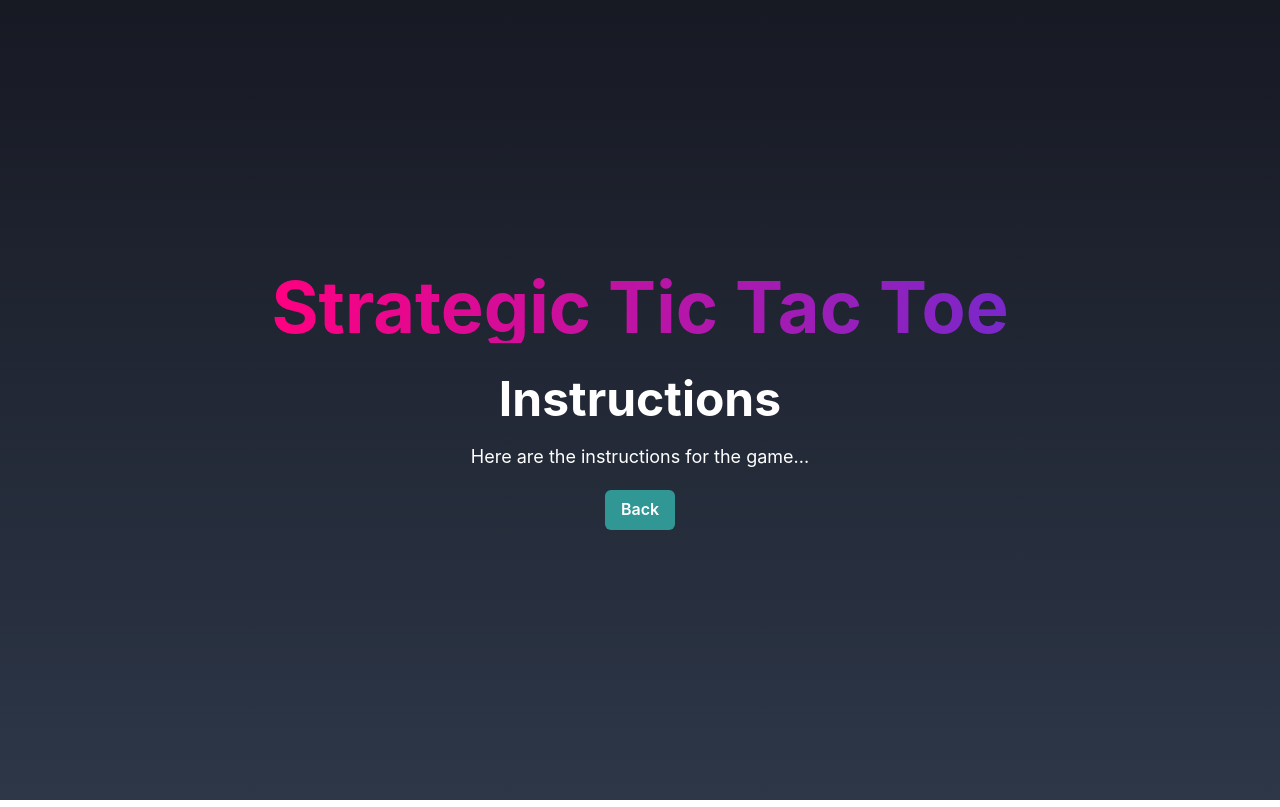
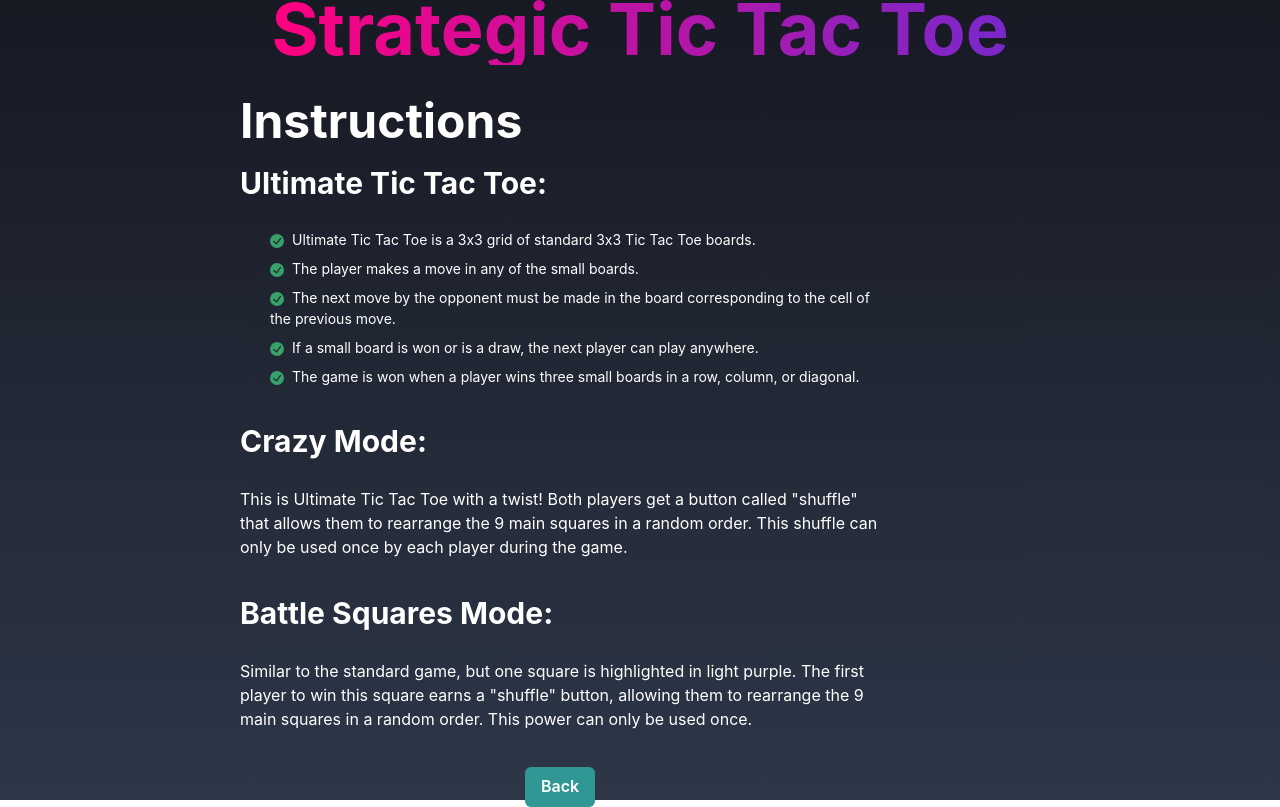
Before and after one commit to JetJadeja/strategic-tic-tac-toe, a React (Create React App) app: page / in a window 1280 px wide. Both pictures are taken after a click on the button "Instructions". Built offline with nearby package versions, Linux system fonts and the light colour scheme.

Commit message:
Add basic instructions

```diff
--- a/src/components/shared/Instructions.tsx
+++ b/src/components/shared/Instructions.tsx
@@ -1,17 +1,80 @@
 import React from "react";
-import { Button, Heading, Text, VStack, Fade } from "@chakra-ui/react";
+import {
+  Box,
+  Button,
+  Heading,
+  Text,
+  VStack,
+  Fade,
+  List,
+  ListItem,
+  ListIcon,
+} from "@chakra-ui/react";
+import { CheckCircleIcon } from "@chakra-ui/icons";
 
 const Instructions = React.memo(({ goBack }: { goBack: () => void }) => {
   return (
     <Fade in>
-      <VStack spacing={5}>
+      <VStack spacing={5} align="start" width="80%">
         <Heading as="h2" size="2xl">
           Instructions
         </Heading>
-        <Text fontSize="lg">Here are the instructions for the game...</Text>
-        <Button colorScheme="teal" onClick={goBack}>
-          Back
-        </Button>
+
+        <Heading as="h3" size="lg" mb={2}>
+          Ultimate Tic Tac Toe:
+        </Heading>
+        <List spacing={2} mb={4}>
+          <ListItem>
+            <ListIcon as={CheckCircleIcon} color="green.500" />
+            Ultimate Tic Tac Toe is a 3x3 grid of standard 3x3 Tic Tac Toe
+            boards.
+          </ListItem>
+          <ListItem>
+            <ListIcon as={CheckCircleIcon} color="green.500" />
+            The player makes a move in any of the small boards.
+          </ListItem>
+          <ListItem>
+            <ListIcon as={CheckCircleIcon} color="green.500" />
+            The next move by the opponent must be made in the board
+            corresponding to the cell of the previous move.
+          </ListItem>
+          <ListItem>
+            <ListIcon as={CheckCircleIcon} color="green.500" />
+            If a small board is won or is a draw, the next player can play
+            anywhere.
+          </ListItem>
+          <ListItem>
+            <ListIcon as={CheckCircleIcon} color="green.500" />
+            The game is won when a player wins three small boards in a row,
+            column, or diagonal.
+          </ListItem>
+        </List>
+
+        <Heading as="h3" size="lg" mb={2}>
+          Crazy Mode:
+        </Heading>
+        <Text fontSize="md" mb={4}>
+          This is Ultimate Tic Tac Toe with a twist! Both players get a button
+          called "shuffle" that allows them to rearrange the 9 main squares in a
+          random order. This shuffle can only be used once by each player during
+          the game.
+        </Text>
+
+        <Heading as="h3" size="lg" mb={2}>
+          Battle Squares Mode:
+        </Heading>
+        <Text fontSize="md" mb={4}>
+          Similar to the standard game, but one square is highlighted in light
+          purple. The first player to win this square earns a "shuffle" button,
+          allowing them to rearrange the 9 main squares in a random order. This
+          power can only be used once.
+        </Text>
+
+        <Box alignSelf="center">
+          <Button colorScheme="teal" onClick={goBack}>
+            Back
+          </Button>
+        </Box>
       </VStack>
     </Fade>
   );
```
